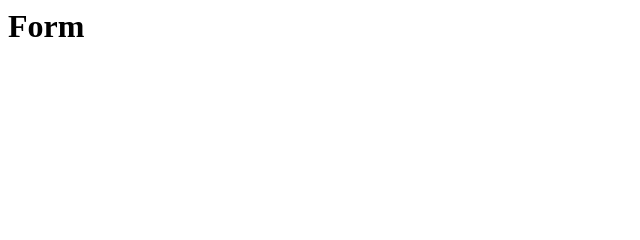
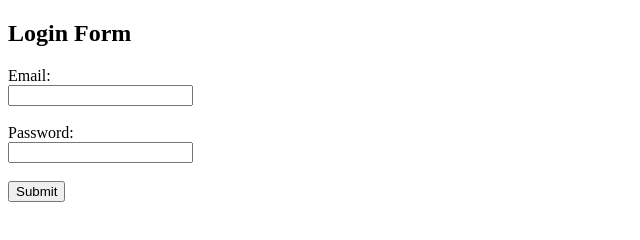
Before and after one commit to jonathan-roos/week3-workshop, a website: page www/form.html in a window 1280 px wide. Shown: the whole page, without its empty margins (0-640 px from the left). Drawn offline with Linux system fonts and the light colour scheme.

Commit message:
added form tempalte to form.html

```diff
--- a/server.js
+++ b/server.js
@@ -3,6 +3,7 @@ var app = express();
 var http = require('http').Server(app)
 var path = require('path');
 require('./routes/homeroute.js').route(app,path);
+require('./routes/testroute.js').route(app,path);
 
 app.use(express.static(__dirname+'/www'));
 
@@ -12,7 +13,3 @@ let server = http.listen(3000, function(){
     console.log("My first Nodejs Server!");
     console.log("Server listening on: "+ host + "port:" + port);
 });
-
-app.get('/test', function (req, res){
-    res.sendFile(__dirname + '/www/test.html');
-});
--- a/www/form.html
+++ b/www/form.html
@@ -1,4 +1,21 @@
-<h1>Form</h1>
-<form>
+<!DOCTYPE html>
+<html>
+<head>
+  <title>Homepage</title>
+</head>
+<body>
 
+<h2>Login Form</h2>
+
+<form >
+  <label>Email:</label><br>
+  <input><br><br>
+
+  <label>Password:</label><br>
+  <input><br><br>
+
+  <input type="submit">
 </form>
+
+</body>
+</html>
```
